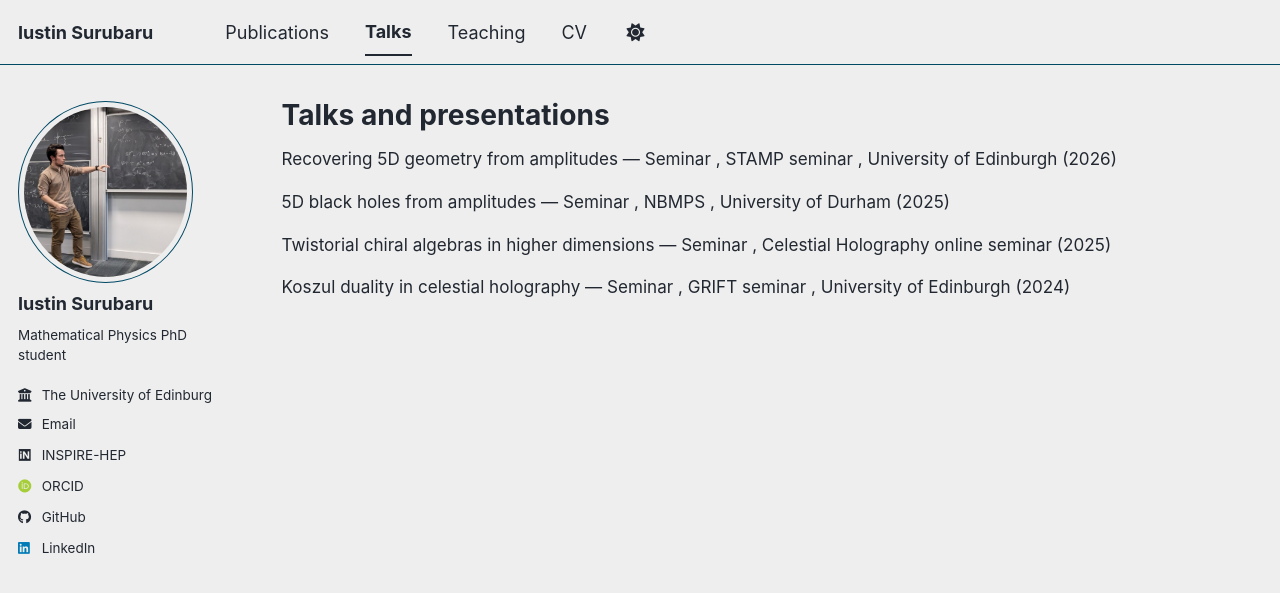
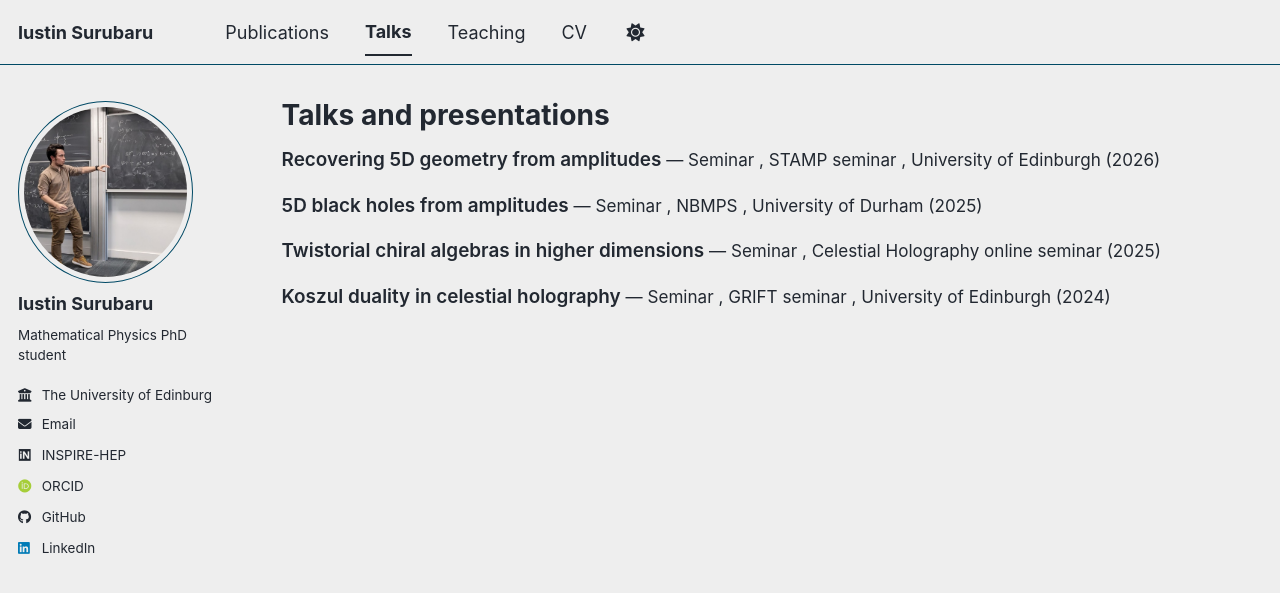
Before and after one commit to IustinS2/IustinS2.github.io, a Jekyll site: the page built from _pages/talks.html, in a window 1280 px wide. Shown: the top 593 px of the page. Built offline with Jekyll 4.4.1, drawn with Linux system fonts in a browser that asks for light colours; some web fonts are replaced; a script bundle is joined from its source files by our own code; library files that are not in the unit come from our copies.

Commit message:
Update main.scss

```diff
--- a/assets/css/main.scss
+++ b/assets/css/main.scss
@@ -119,3 +119,13 @@ footer,
   line-height: 1.5;
   margin-bottom: 0.5em;
 }
+.talk-entry {
+  font-size: 0.95rem;
+  line-height: 1.5;
+  margin-bottom: 0.5em;
+}
+
+.talk-title {
+  font-weight: 600;
+  font-size: 1.05rem;
+}
```
